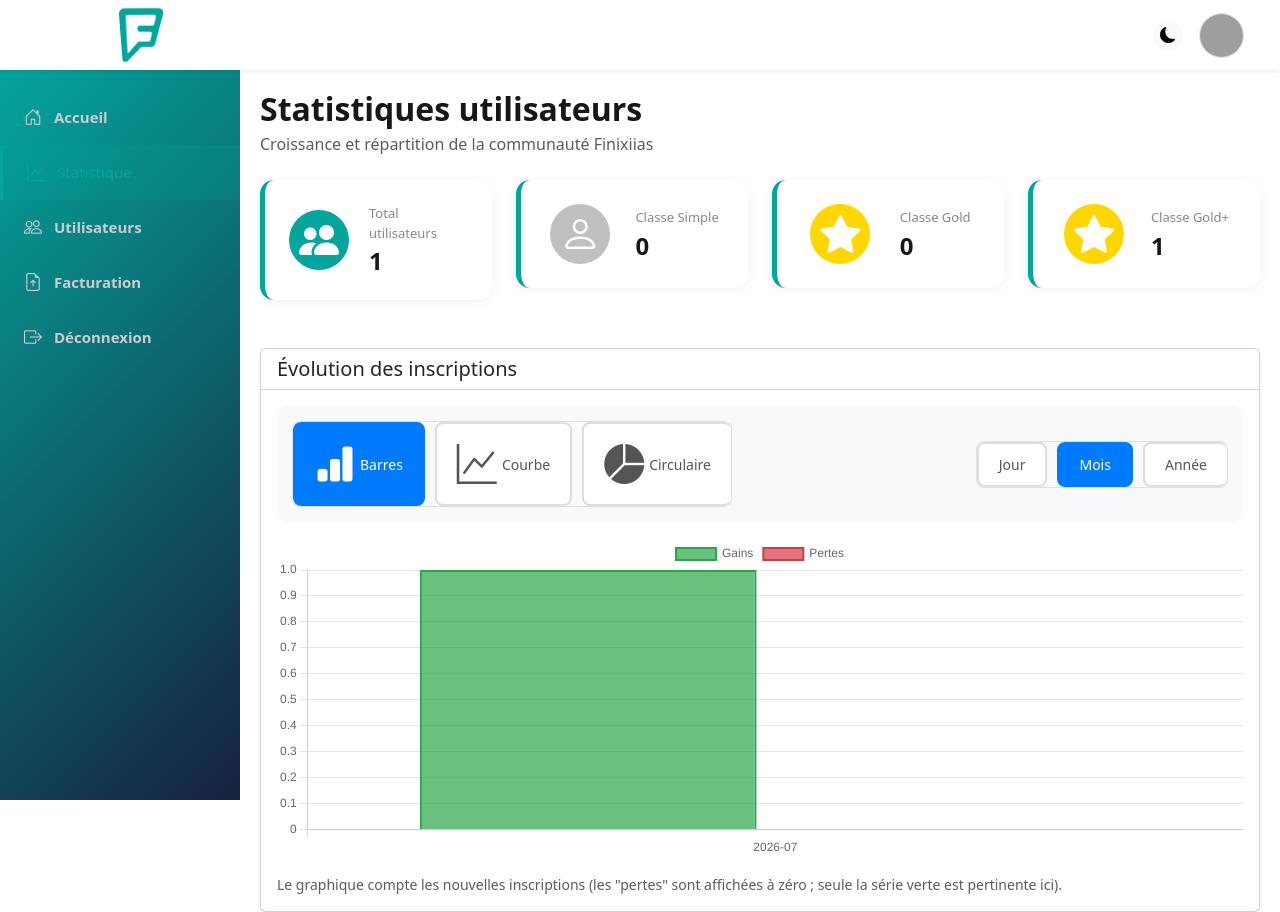
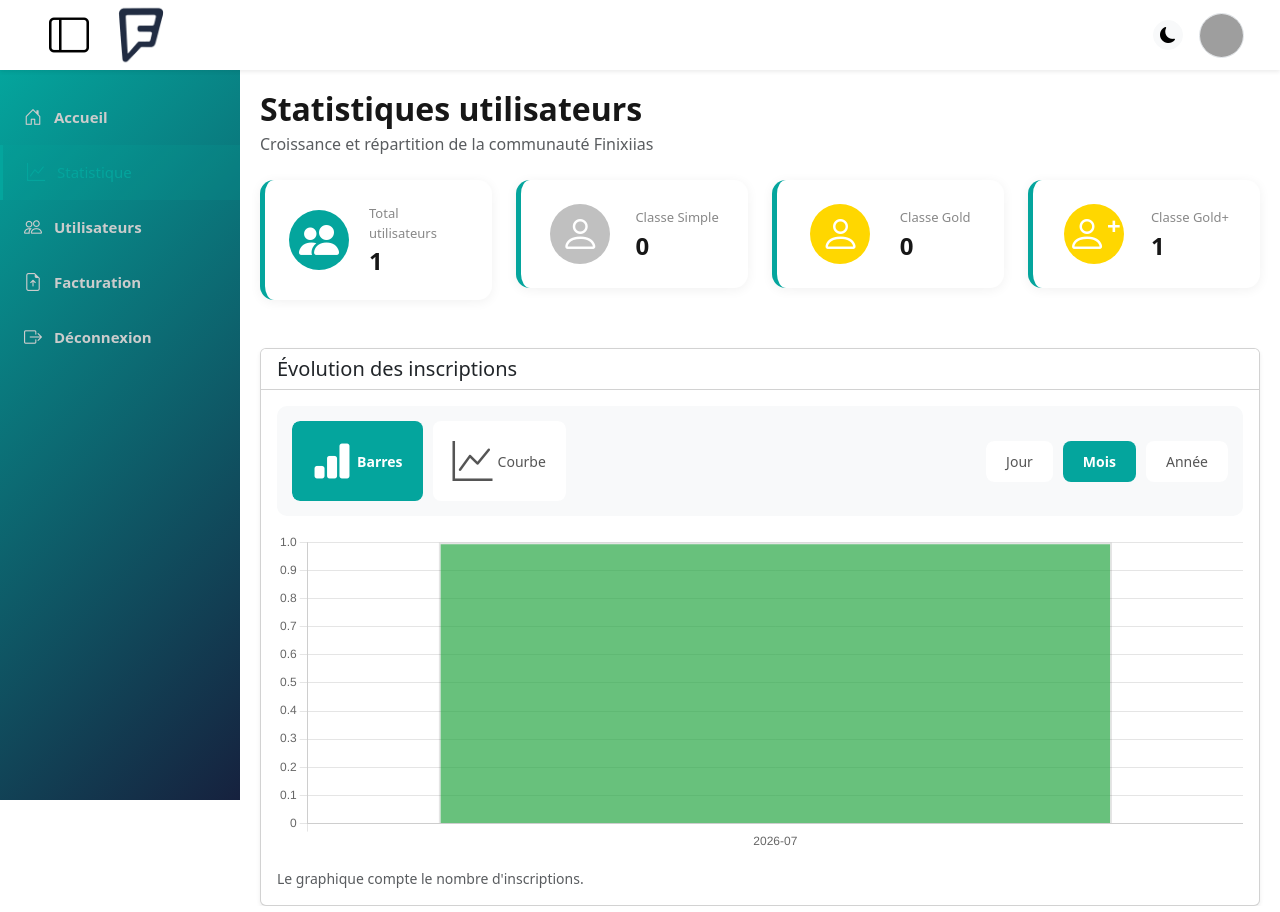
Before and after one commit to Fifaliana-Andriana/projet_FujiRak, a PHP site: page /views/admin/index.php?route=admin/statistics in a window 1280 px wide. Run offline with PHP 8.4, Linux system fonts and the light colour scheme; the visitor is signed in with stand-in values (Sample User, id 1); data comes from the database, SQL or seed files in the repository; grey boxes are pictures that could not be loaded.

Commit message:
amelioration de vue

```diff
--- a/assets/css/dashboard.css
+++ b/assets/css/dashboard.css
@@ -7,6 +7,7 @@
     padding: 15px;
     background: #f8f9fa;
     border-radius: 10px;
+    border: none;
     flex-wrap: wrap;
     gap: 15px;
 }
@@ -30,25 +31,29 @@
     display: flex;
     align-items: center;
     gap: 5px;
+    transition: 0.5s;
 }
 
 .btn-chart-type:hover,
 .btn-period:hover {
-    background: #f0f0f0;
-    transform: translateY(-2px);
+    background: #04a59d38;
+    transform: scale(1.01);
+    color: white;
+    font-weight: bolder;
     box-shadow: 0 2px 8px rgba(0,0,0,0.1);
 }
 
 .btn-chart-type.active,
 .btn-period.active {
-    background: #007bff;
+    background: #04a59d;
     color: white;
-    border-color: #007bff;
+    font-weight: bolder;
+    border: none;
 }
 
 .btn-chart-type.active:hover,
 .btn-period.active:hover {
-    background: #0056b3;
+    background: #04928b;
 }
 
 .chart-container {
@@ -99,7 +104,7 @@
 }
 
 .stat-card.pertes {
-    background: linear-gradient(135deg, #f093fb 0%, #C83F49 100%);
+    background: linear-gradient(135deg, #f093fb 0%, #7c1f25 100%);
 }
 
 .stat-card.solde {
@@ -183,10 +188,10 @@
 }
 
 .perte-card .card-icon {
-    background: #C83F49;
+    background: #7c1f25;
 }
 .perte-card .card-content h2 {
-    color: #C83F49;
+    color: #7c1f25;
 }
 
 .solde-card .card-icon {
--- a/assets/css/style.css
+++ b/assets/css/style.css
@@ -4,6 +4,13 @@
     --color-secondary: #171717;
     --color-white: #ffffff;
     --color-black: #000000;
+}
+
+.light{
+    color: var(--color-secondary);
+}
+.dark{
+    color: var(--color-primary);
 }
 
 .logocontainer{
@@ -46,7 +53,7 @@
     top: 2px;
     right: 8px;
     font-weight: bold;
-    color: #ff4500;
+    color: #7c1f25;
 }
 
 /* ==========================================================================
@@ -109,7 +116,7 @@
 /* Boutons "Annuler" / "Retour" : couleur grenade dédiée */
 .btn-cancel {
     border: none;
-    color: #C83F49;
+    color: #7c1f25;
 }
 .btn-cancel:hover {
     background: #b23640;
--- a/assets/js/chart.js
+++ b/assets/js/chart.js
@@ -1,21 +1,32 @@
 /**
- * TrendChart : graphique gains/pertes dans le temps, avec :
- *  - 3 modes d'affichage : barres / courbe / circulaire
+ * TrendChart : graphique dans le temps, avec :
+ *  - jusqu'à 3 modes d'affichage : barres / courbe / circulaire (circulaire masqué si singleSeries)
  *  - filtre par période : jour / mois / année (refetch AJAX vers `endpoint`)
  *
  * Utilisation :
- *   new TrendChart('financeChart', initialData, 'index.php?route=admin/stats-json');
+ *   new TrendChart('financeChart', initialData, 'index.php?route=admin/stats-json', 'Gains', 'Pertes');
+ *   new TrendChart('usersChart', initialData, 'index.php?route=admin/statistics-json', 'Inscriptions', null, true);
  *
- * `initialData` = { labels: [...], gains: [...], pertes: [...] }
+ * `initialData` = { labels: [...], gains: [...], pertes: [...] }  (pertes optionnel si singleSeries)
  */
 class TrendChart {
-    constructor(canvasId, initialData, endpoint) {
+  constructor(
+    canvasId,
+    initialData,
+    endpoint,
+    label1 = "Gains",
+    label2 = null,
+    singleSeries = false,
+  ) {
     this.canvasId = canvasId;
     this.data = initialData;
     this.endpoint = endpoint;
-        this.chartType = 'bar';
-        this.period = 'month';
+    this.chartType = "bar";
+    this.period = "month";
     this.chart = null;
+    this.label1 = label1;
+    this.label2 = label2;
+    this.singleSeries = singleSeries;
   }
 
   init() {
@@ -24,8 +35,8 @@ class TrendChart {
 
     // Empêche la boucle de redimensionnement infinie de Chart.js :
     // le canvas responsive a besoin d'un parent à hauteur FIXE.
-        const wrapper = document.createElement('div');
-        wrapper.className = 'chart-canvas-wrapper';
+    const wrapper = document.createElement("div");
+    wrapper.className = "chart-canvas-wrapper";
     canvas.parentNode.insertBefore(wrapper, canvas);
     wrapper.appendChild(canvas);
 
@@ -34,43 +45,53 @@ class TrendChart {
   }
 
   buildControls(wrapperEl) {
-        const controls = document.createElement('div');
-        controls.className = 'chart-controls mb-3';
+    const controls = document.createElement("div");
+    controls.className = "chart-controls mb-3";
+
+    const doughnutButton = this.singleSeries
+      ? ""
+      : `
+            <button class="btn-chart-type border-0" data-type="doughnut">
+                <i class="bi bi-pie-chart-fill"></i> Circulaire
+            </button>
+        `;
 
     controls.innerHTML = `
-            <div class="chart-type-buttons">
-                <button class="btn-chart-type active" data-type="bar">
+            <div class="chart-type-buttons border-0">
+                <button class="btn-chart-type border-0 active" data-type="bar">
                     <i class="bi bi-bar-chart-fill"></i> Barres
                 </button>
-                <button class="btn-chart-type" data-type="line">
+                <button class="btn-chart-type border-0" data-type="line">
                     <i class="bi bi-graph-up"></i> Courbe
                 </button>
-                <button class="btn-chart-type" data-type="doughnut">
-                    <i class="bi bi-pie-chart-fill"></i> Circulaire
-                </button>
+                ${doughnutButton}
             </div>
-            <div class="period-buttons">
-                <button class="btn-period" data-period="day">Jour</button>
-                <button class="btn-period active" data-period="month">Mois</button>
-                <button class="btn-period" data-period="year">Année</button>
+            <div class="period-buttons border-0">
+                <button class="btn-period border-0" data-period="day">Jour</button>
+                <button class="btn-period border-0 active" data-period="month">Mois</button>
+                <button class="btn-period border-0" data-period="year">Année</button>
             </div>
         `;
 
     wrapperEl.parentNode.insertBefore(controls, wrapperEl);
 
-        controls.querySelectorAll('.btn-chart-type').forEach((btn) => {
-            btn.addEventListener('click', () => {
-                controls.querySelectorAll('.btn-chart-type').forEach((b) => b.classList.remove('active'));
-                btn.classList.add('active');
+    controls.querySelectorAll(".btn-chart-type").forEach((btn) => {
+      btn.addEventListener("click", () => {
+        controls
+          .querySelectorAll(".btn-chart-type")
+          .forEach((b) => b.classList.remove("active"));
+        btn.classList.add("active");
         this.chartType = btn.dataset.type;
         this.render();
       });
     });
 
-        controls.querySelectorAll('.btn-period').forEach((btn) => {
-            btn.addEventListener('click', () => {
-                controls.querySelectorAll('.btn-period').forEach((b) => b.classList.remove('active'));
-                btn.classList.add('active');
+    controls.querySelectorAll(".btn-period").forEach((btn) => {
+      btn.addEventListener("click", () => {
+        controls
+          .querySelectorAll(".btn-period")
+          .forEach((b) => b.classList.remove("active"));
+        btn.classList.add("active");
         this.period = btn.dataset.period;
         this.fetchAndRender();
       });
@@ -83,12 +104,14 @@ class TrendChart {
       return;
     }
     try {
-            const separator = this.endpoint.includes('?') ? '&' : '?';
-            const response = await fetch(`${this.endpoint}${separator}period=${this.period}`);
+      const separator = this.endpoint.includes("?") ? "&" : "?";
+      const response = await fetch(
+        `${this.endpoint}${separator}period=${this.period}`,
+      );
       this.data = await response.json();
       this.render();
     } catch (err) {
-            console.error('Impossible de charger les statistiques :', err);
+      console.error("Impossible de charger les statistiques :", err);
     }
   }
 
@@ -100,20 +123,20 @@ class TrendChart {
       this.chart.destroy();
     }
 
-        const isCircular = this.chartType === 'doughnut';
+    const isCircular = this.chartType === "doughnut";
 
     const totalGains = this.data.gains.reduce((a, b) => a + b, 0);
-        const totalPertes = this.data.pertes.reduce((a, b) => a + b, 0);
+    const totalPertes = (this.data.pertes || []).reduce((a, b) => a + b, 0);
 
     const config = isCircular
       ? {
           type: "doughnut",
           data: {
-                labels: ["Gains", "Pertes"],
+            labels: [this.label1, this.label2],
             datasets: [
               {
                 data: [totalGains, totalPertes],
-                    backgroundColor: ["#28a745", "#C83F49"],
+                backgroundColor: ["#28a745", "#7c1f25"],
               },
             ],
           },
@@ -125,27 +148,31 @@ class TrendChart {
             labels: this.data.labels,
             datasets: [
               {
-                    label: "Gains",
+                label: this.label1,
                 data: this.data.gains,
                 backgroundColor: "rgba(40, 167, 69, 0.7)",
-                    borderColor: "#28a745",
+                border: "none",
                 borderWidth: 2,
                 tension: 0.4,
               },
+              ...(this.label2
+                ? [
                     {
-                    label: "Pertes",
-                    data: this.data.pertes,
-                    backgroundColor: "rgba(220, 53, 69, 0.7)",
-                    borderColor: "#C83F49",
+                      label: this.label2,
+                      data: this.data.pertes || [],
+                      backgroundColor: "#7c1f25",
+                      border: "none",
                       borderWidth: 2,
                       tension: 0.4,
                     },
+                  ]
+                : []),
             ],
           },
           options: {
             responsive: true,
             maintainAspectRatio: false,
-                plugins: { legend: { display: true } },
+            plugins: { legend: { display: !this.singleSeries } },
             scales: { y: { beginAtZero: true } },
           },
         };
@@ -154,10 +181,22 @@ class TrendChart {
   }
 }
 
-document.addEventListener('DOMContentLoaded', () => {
-    document.querySelectorAll('canvas[data-trend-chart]').forEach((canvas) => {
-        const initialData = JSON.parse(canvas.dataset.initial || '{"labels":[],"gains":[],"pertes":[]}');
+document.addEventListener("DOMContentLoaded", () => {
+  document.querySelectorAll("canvas[data-trend-chart]").forEach((canvas) => {
+    const initialData = JSON.parse(
+      canvas.dataset.initial || '{"labels":[],"gains":[],"pertes":[]}',
+    );
     const endpoint = canvas.dataset.endpoint || null;
-        new TrendChart(canvas.id, initialData, endpoint).init();
+    const label1 = canvas.dataset.label1 || "Gains";
+    const label2 = canvas.dataset.label2 || null;
+    const singleSeries = canvas.hasAttribute("data-single-series");
+    new TrendChart(
+      canvas.id,
+      initialData,
+      endpoint,
+      label1,
+      label2,
+      singleSeries,
+    ).init();
   });
 });
--- a/assets/js/theme.js
+++ b/assets/js/theme.js
@@ -9,6 +9,7 @@ document.addEventListener("DOMContentLoaded", function () {
 
   function applyTheme(isDark) {
     document.body.classList.toggle("theme-dark", isDark);
+
     if (icon) {
       icon.classList.toggle("bi-moon-fill", !isDark);
       icon.classList.toggle("bi-sun-fill", isDark);
@@ -16,13 +17,14 @@ document.addEventListener("DOMContentLoaded", function () {
 
     // icone symbolique
     if (iconeToggledark) {
-      iconeToggledark.classList.toggle("d-none");
+      iconeToggledark.classList.toggle("d-none", !isDark);
     }
     if (iconeTogglelight) {
-      iconeTogglelight.classList.toggle("d-none");
+      iconeTogglelight.classList.toggle("d-none", isDark);
     }
     if (sidebarToggle) {
-      sidebarToggle.classList.toggle("text-white");
+      sidebarToggle.classList.toggle("light", isDark);
+      sidebarToggle.classList.toggle("dark", isDark);
     }
   }
 
--- a/controllers/DashboardController.php
+++ b/controllers/DashboardController.php
@@ -75,8 +75,14 @@ class DashboardController
         if (!in_array($period, ['day', 'month', 'year'], true)) {
             $period = 'month';
         }
+
+        $registrationStats = $this->userModel->getRegistrationStats($period);
+
         header('Content-Type: application/json');
-        echo json_encode($this->userModel->getRegistrationStats($period));
+        echo json_encode([
+            'labels' => array_column($registrationStats, 'periode'),
+            'gains' => array_map('intval', array_column($registrationStats, 'total')),
+        ]);
         exit();
     }
 
--- a/views/admin/factures.php
+++ b/views/admin/factures.php
@@ -40,8 +40,8 @@
                     </div>
 
                     <div class="d-flex justify-content-center">
-                        <button type="submit" class="btn btn-primary bolder w-100">
-                            <i class="bi bi-upload"></i> Envoyer
+                        <button type="submit" class="btn btn-primary bolder w-50">
+                            Envoyer
                         </button>
                     </div>
                 </form>
--- a/views/admin/statistics.php
+++ b/views/admin/statistics.php
@@ -29,7 +29,7 @@ $trendData = array_map('intval', array_column($registrationStats, 'total'));
     </div>
     <div class="col-lg-3 col-md-6">
         <div class="dashboard-card">
-            <div class="card-icon" style="background:#FFD700;"><i class="bi bi-star-fill"></i></div>
+            <div class="card-icon" style="background:#FFD700;"><i class="bi bi-person"></i></div>
             <div class="card-content">
                 <small>Classe Gold</small>
                 <h2><?= $classCounts['gold'] ?></h2>
@@ -38,7 +38,9 @@ $trendData = array_map('intval', array_column($registrationStats, 'total'));
     </div>
     <div class="col-lg-3 col-md-6">
         <div class="dashboard-card">
-            <div class="card-icon" style="background:#FFD700;"><i class="bi bi-star-fill"></i></div>
+            <div class="card-icon" style="background:#FFD700;"><i class="bi bi-person"></i>
+                <p class="bolder">+</p>
+            </div>
             <div class="card-content">
                 <small>Classe Gold+</small>
                 <h2><?= $classCounts['plus'] ?></h2>
@@ -51,16 +53,13 @@ $trendData = array_map('intval', array_column($registrationStats, 'total'));
     <div class="card-header bg-white">
         <h5 class="mb-0">Évolution des inscriptions</h5>
     </div>
-    <div class="card-body">
-        <canvas
-            id="usersChart"
-            data-trend-chart
-            height="320"
+    <div class="card-body"><canvas id="usersChart" data-trend-chart data-single-series
             data-endpoint="index.php?route=admin/statistics-json"
-            data-initial='<?= json_encode(['labels' => $trendLabels, 'gains' => $trendData, 'pertes' => array_fill(0, count($trendData), 0)], JSON_HEX_APOS) ?>'>
+            data-initial='<?= json_encode(['labels' => $trendLabels, 'gains' => $trendData], JSON_HEX_APOS) ?>'
+            data-label1="Inscriptions">
         </canvas>
         <small class="text-muted d-block mt-3">
-            Le graphique compte les nouvelles inscriptions (les "pertes" sont affichées à zéro ; seule la série verte est pertinente ici).
+            Le graphique compte le nombre d'inscriptions.
         </small>
     </div>
 </div>
--- a/views/admin/users.php
+++ b/views/admin/users.php
@@ -75,7 +75,7 @@
                                 </a>
                                 <?php if ($u['is_active'] && $u['id'] != $_SESSION['user_id']): ?>
                                     <a href="index.php?route=admin/delete-user&id=<?= $u['id'] ?>">
-                                        <i class="bi bi-slash-circle text-danger"></i>
+                                        <i class="bi bi-trash text-danger"></i>
                                     </a>
                                 <?php endif; ?>
                             </td>
--- a/views/layouts/navbar.php
+++ b/views/layouts/navbar.php
@@ -5,8 +5,8 @@
         <div class="container w-50 h100prc d-flex align-items-center justify-content-start">
             <!-- Bouton Sidebar -->
             <div class="toogleContainer d-flex justify-content-center align-items-center" style="width:10%">
-                <button id="sidebarToggle" class="btn btn-light border-0 me-3 text-center bg-transparent">
-                    <i class="bi bi-layout-sidebar lh-5"></i>
+                <button class="btn btn-light border-0 me-3 text-center bg-transparent">
+                    <i id="sidebarToggle" class="bi bi-layout-sidebar lh-5 light"></i>
                 </button>
             </div>
 
```
Also changed, not shown: views/admin/dashboard.php (+6 -8 lines). Lines whose indentation alone changed are shown as unchanged.
